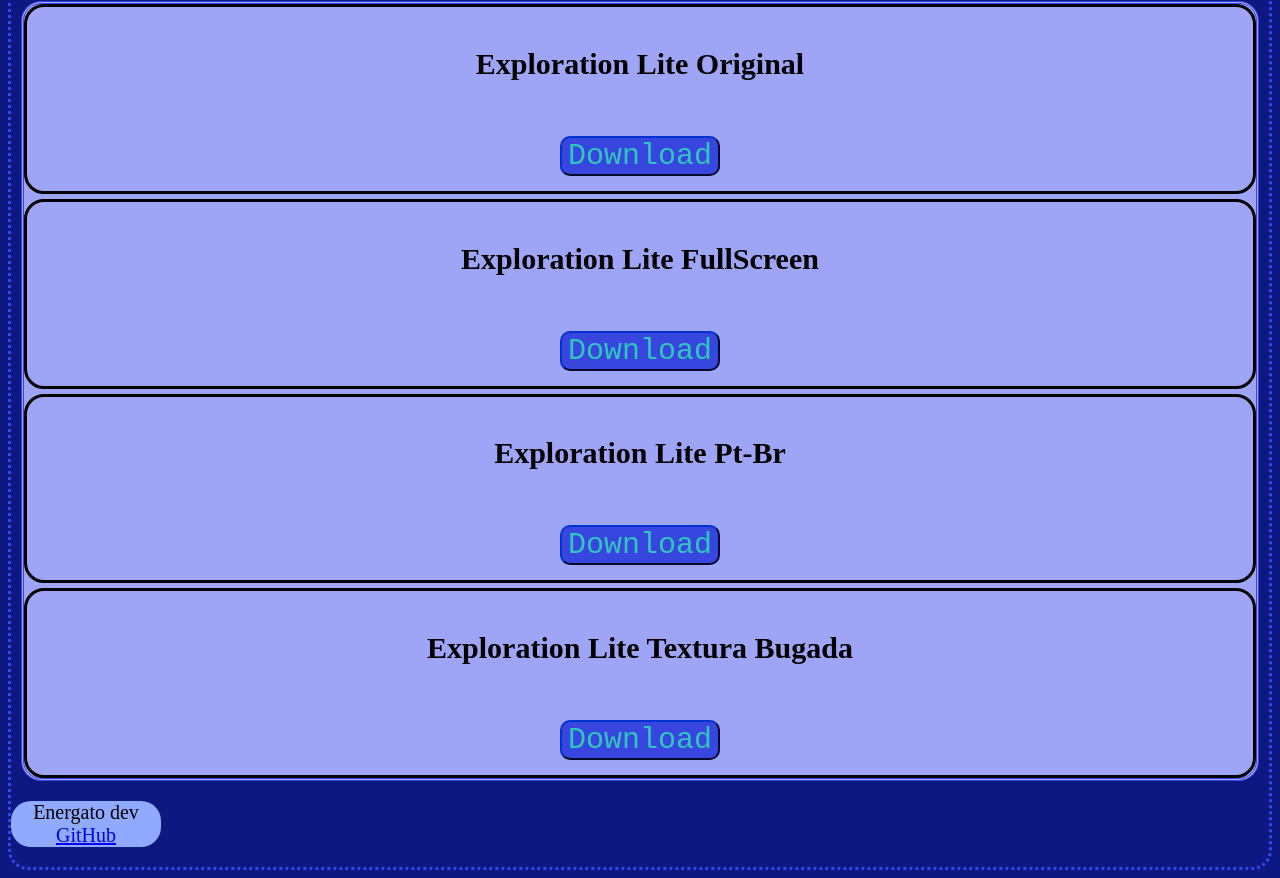
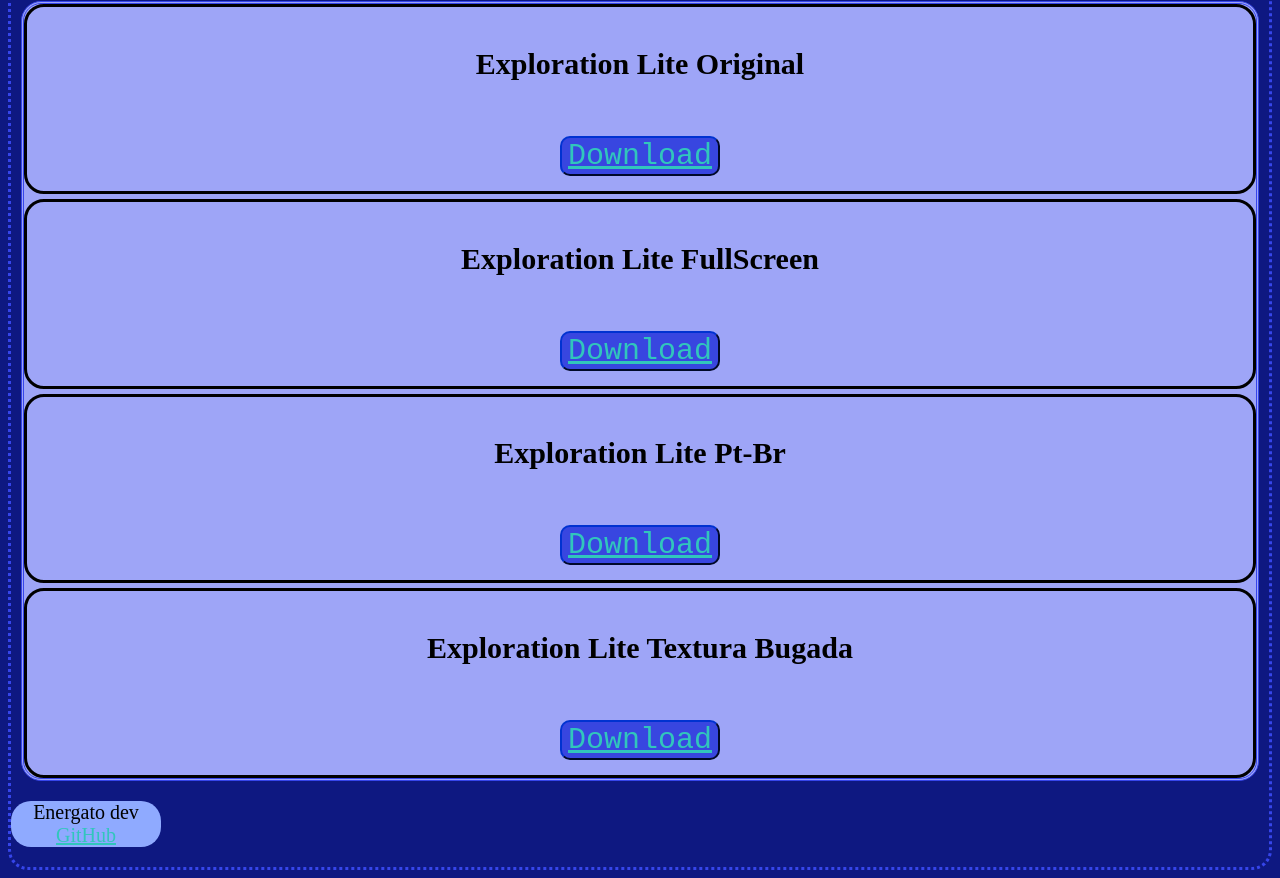
Before and after one commit to energatodev/YouTube-blog, a plain HTML site: page index.html in a window 1280 px wide. Shown: the part 339-1217 px from the top of the page. Drawn offline with Linux system fonts and the light colour scheme.

Commit message:
rename apks and update html css

```diff
--- a/index.html
+++ b/index.html
@@ -28,21 +28,21 @@
   <div class="div-buttons">
     <div class="original">
       <h4 id="p-original">Exploration Lite Original</h4>
-      <button class="btn" id="btn-original">Download</button>
+      <button class="btn" id="btn-original"><a href="APKs/original.apk" download="exploration_lite.apk" >Download</a></button>
     </div>
     <div class="fullscreen">
       <h4 id="p-fullscreen">Exploration Lite FullScreen</h4>
-      <button id="btn-fullscreen" class="btn">Download</button>
+      <button id="btn-fullscreen" class="btn"><a href="APKs/ANDROID 13.apk" download="exploration_lite.apk" >Download</a></button>
 
     </div>
     <div class="pt-br">
       <h4 id="p-pt-br">Exploration Lite Pt-Br</h4>
-      <button id="btn-pt-br" class="btn">Download</button>
+      <button id="btn-pt-br" class="btn"><a href="APKs/PTBR.apk" download="exploration_lite.apk" >Download</a></button>
 
     </div>
     <div class="bug">
       <h4 id="p-bug">Exploration Lite Textura Bugada</h4>
-      <button id="btn-bug" class="btn">Download</button>
+      <button id="btn-bug" class="btn"><a href="APKs/bugadao.apk" download="exploration_lite.apk" >Download</a></button></button>
     </div>
   </div>
   <p id="bottom-text">
--- a/style.css
+++ b/style.css
@@ -66,6 +66,9 @@ body {
     border-radius: 20px;
 
 }
+a{
+    color: #31C6BC;
+}
 .btn{
     margin: 15px;
     font-size: 30px;
```
Also changed, not shown: 8 other files.
